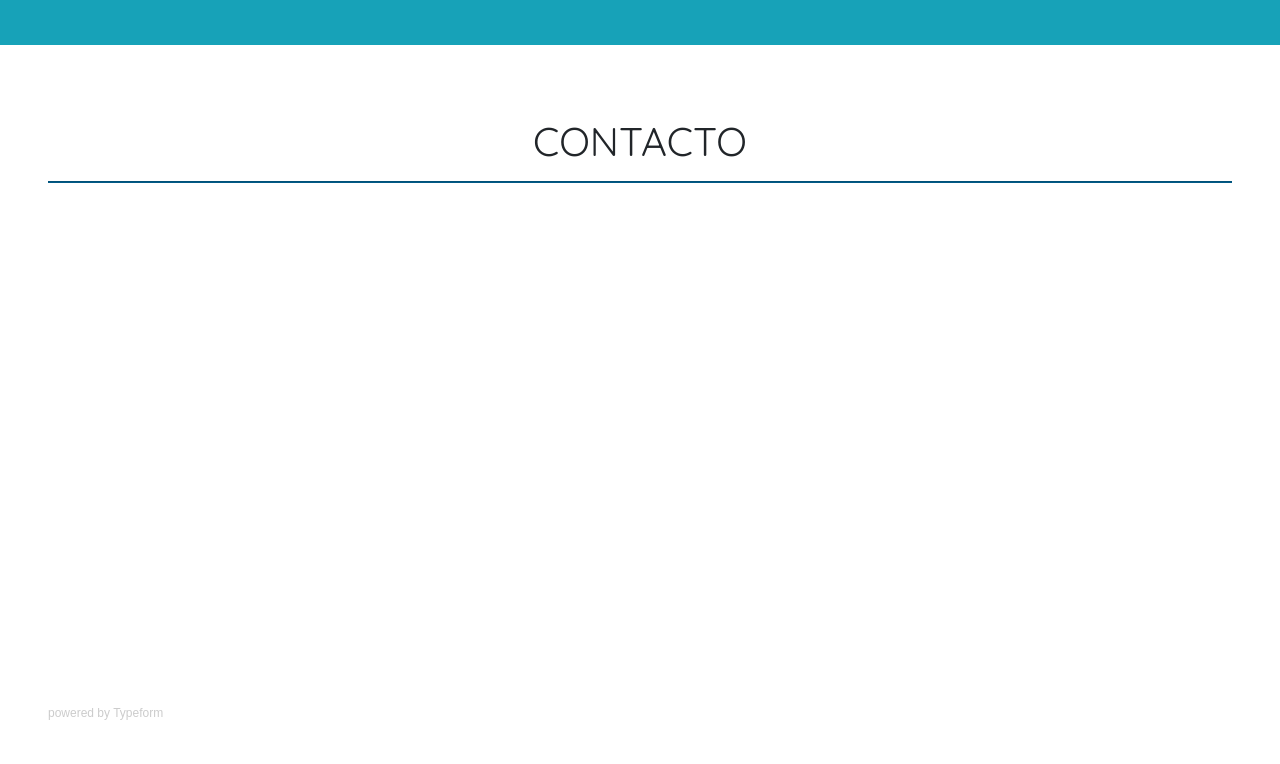
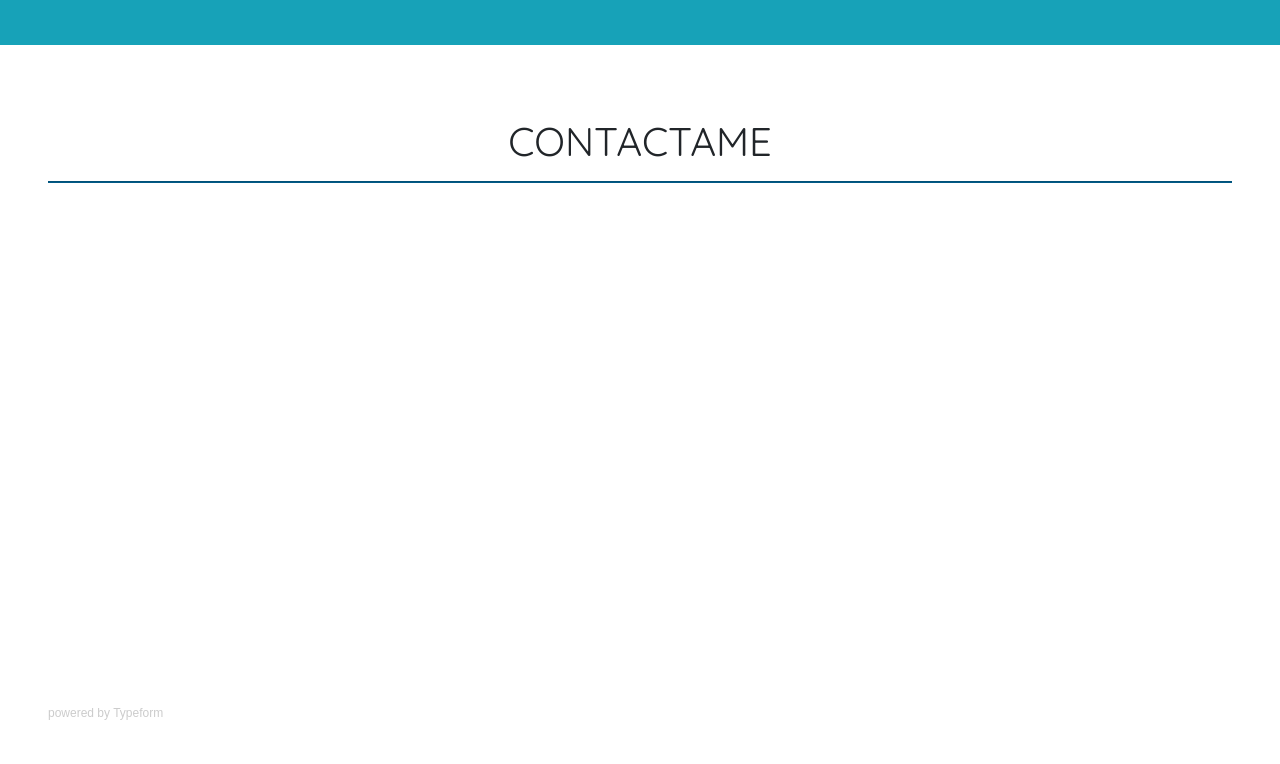
Before and after one commit to Rosmar10/portafolio, a plain HTML site: page index.html in a window 1280 px wide. Shown: the part 2857-3621 px from the top of the page. Drawn offline with nearby package versions, Linux system fonts and the light colour scheme; a script that the page names is missing.

Commit message:
h2 contacto
modifique h2 por contactame

```diff
--- a/index.html
+++ b/index.html
@@ -297,7 +297,7 @@
   </section>
 
   <section class="container-fluid p-5" id="contacto"><br>
-    <h2 class="h2-titulo text-black">CONTACTO</h2>
+    <h2 class="h2-titulo text-black">CONTACTAME</h2>
     <hr class="hr-titulo">
 
     <div class="typeform-widget" data-url="https://valeriaramirez172047.typeform.com/to/WfwHuf"
```
